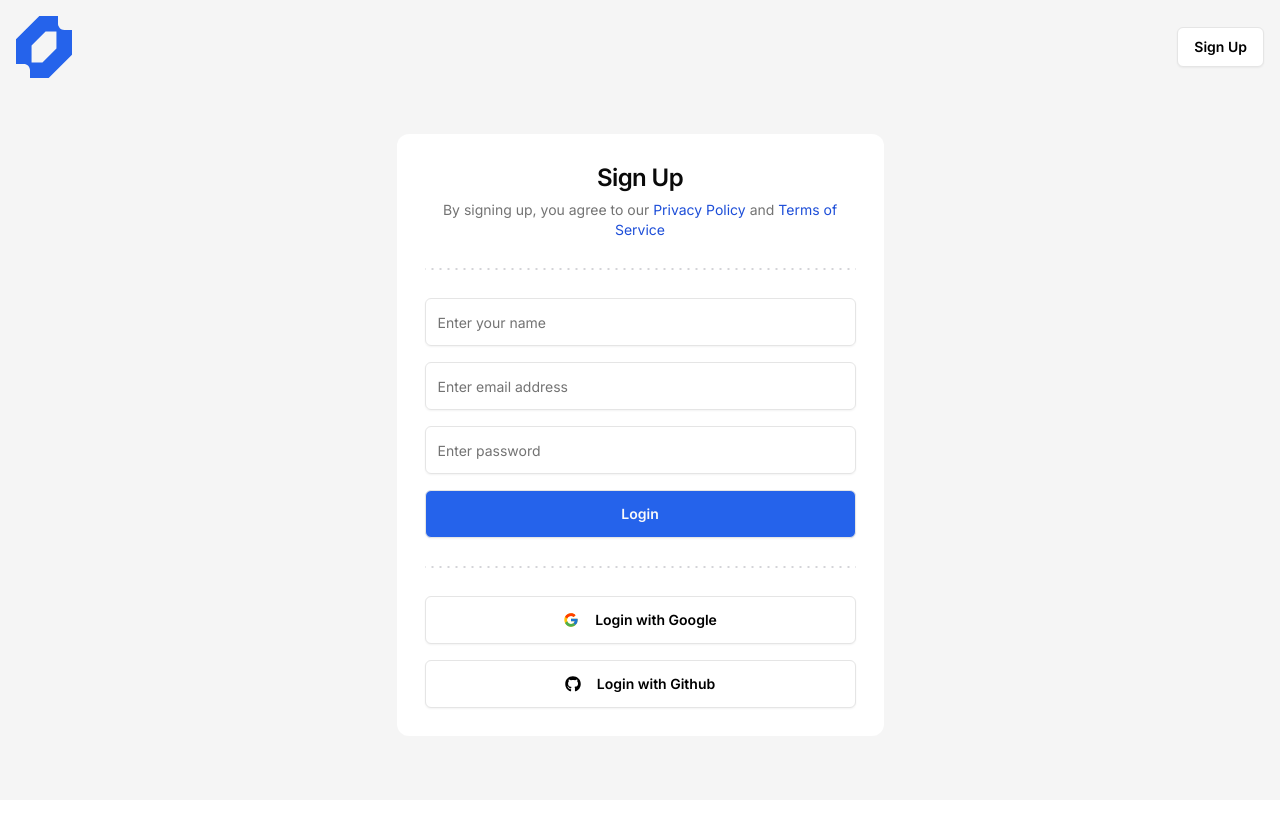
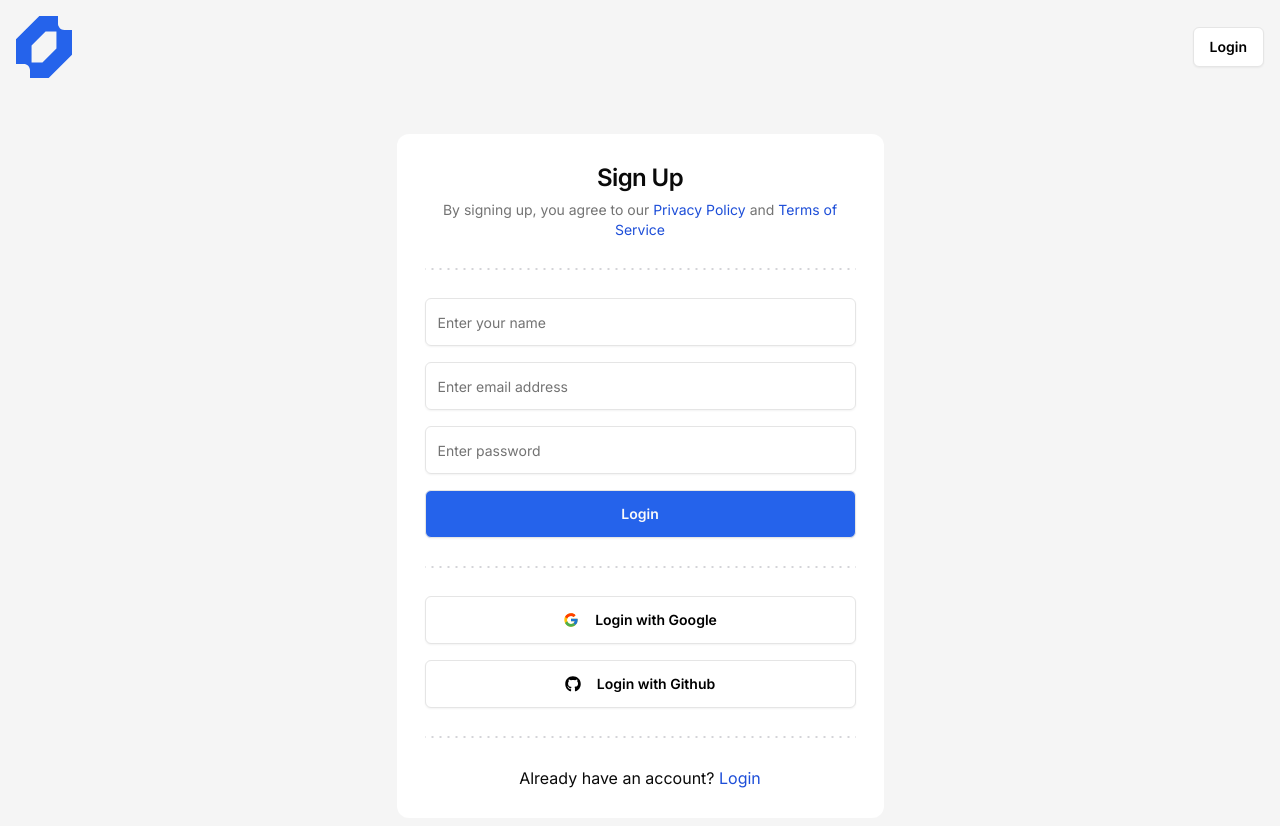
Before and after one commit to CLoudXVII/team-planning-app, a Next.js app: page /sign-up in a window 1280 px wide. Shown: the top 826 px of the page. Before the commit the page ends 800 px from the top, so only its background shows below. Built offline with nearby package versions, Linux system fonts and the light colour scheme.

Commit message:
login/sign-up button

```diff
--- a/src/app/(auth)/layout.tsx
+++ b/src/app/(auth)/layout.tsx
@@ -1,18 +1,29 @@
+"use client";
+
+import Image from "next/image";
+import Link from "next/link";
+
+import { usePathname } from "next/navigation";
+
 import { Button } from "@/components/ui/button";
-import Image from "next/image";
 
 interface AuthLayoutProps {
   children: React.ReactNode;
 };
 
 const AuthLayout = ({children}: AuthLayoutProps) => {
+  const pathname = usePathname();
+  const isSignIn = pathname === "/sign-in";
+
   return (
     <main className="bg-neutral-100 min-h-screen">
       <div className="mx-auto max-w-screen-2xl p-4">
         <nav className="flex justify-between items-center">
           <Image src="/logo.svg" alt="logo" width={56} height={56} />
-          <Button variant="secondary">
-            Sign Up
+          <Button asChild variant="secondary">
+            <Link href={isSignIn ? "/sign-up" : "/sign-in"}>
+              {isSignIn ? "Sign Up" : "Login"}
+            </Link>
           </Button>
         </nav>
         <div className="flex flex-col items-center justify-center pt-4 md:pt-14">
--- a/src/features/auth/components/sign-in-card.tsx
+++ b/src/features/auth/components/sign-in-card.tsx
@@ -1,3 +1,5 @@
+import Link from "next/link";
+
 import { z } from "zod";
 import { FcGoogle } from "react-icons/fc";
 import { FaGithub } from "react-icons/fa";
@@ -92,6 +94,17 @@
           Login with Github
         </Button>
       </CardContent>
+      <div className="px-7">
+        <DottedSeparator />
+      </div>
+      <CardContent className="p-7 flex items-center justify-center">
+        <p>
+          Don&apos;t have an account?
+        </p>
+        <Link href={"/sign-up"}>
+          <span className="text-blue-700">&nbsp;Sign Up</span>
+        </Link>
+      </CardContent>
     </Card>
   );
 };
--- a/src/features/auth/components/sign-up-card.tsx
+++ b/src/features/auth/components/sign-up-card.tsx
@@ -122,6 +122,17 @@
           Login with Github
         </Button>
       </CardContent>
+      <div className="px-7">
+        <DottedSeparator />
+      </div>
+      <CardContent className="p-7 flex items-center justify-center">
+        <p>
+          Already have an account?
+        </p>
+        <Link href={"/sign-in"}>
+          <span className="text-blue-700">&nbsp;Login</span>
+        </Link>
+      </CardContent>
     </Card>
   );
 };
```
